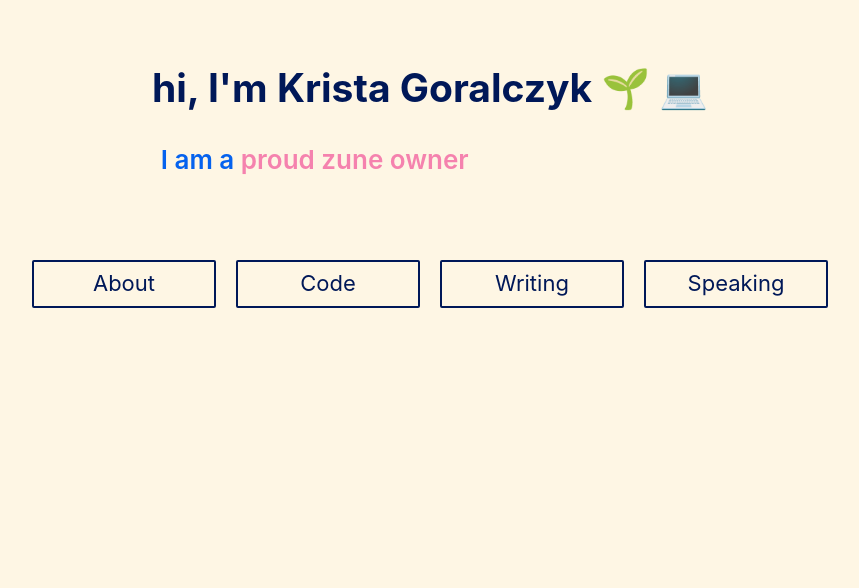
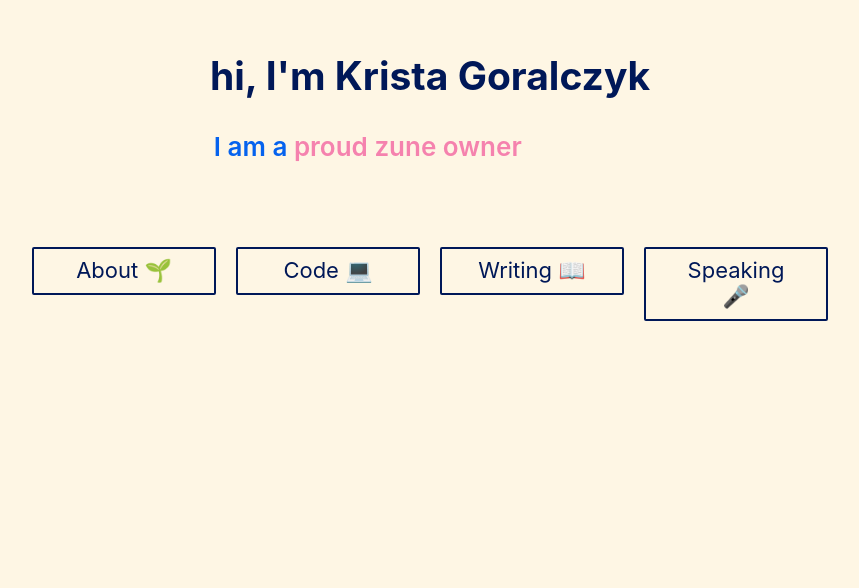
Before and after one commit to kristajg/kg-portfolio-site, a React (Create React App) app: page / in a window 1280 px wide. Shown: the part 212-800 px from the top of the page, without its empty margins (210-1069 px from the left). Built offline with nearby package versions, Linux system fonts and the light colour scheme.

Commit message:
style tweaks

```diff
--- a/src/assets/styles/index.scss
+++ b/src/assets/styles/index.scss
@@ -19,7 +19,7 @@
   font-family: 'PT Serif', serif;
   color: $paragraph;
   font-size: 20px;
-  line-height: 30px;
+  line-height: 32px;
   text-align: left;
 }
 
@@ -48,8 +48,11 @@
     display: block;
     clear: both;
     height: 80px;
-    padding-left: 17%;
+    padding-left: 23.5%;
     color: $bold-blue;
+    @media (max-width: 750px) {
+      padding-left: 15.5%;
+    }
     .subheader-copy-full-text {
       float: left;
       font-weight: 600;
--- a/src/components/Header.js
+++ b/src/components/Header.js
@@ -9,12 +9,11 @@
 
 const copySecondary = [
   'Writer',
-  // 'Speaker',
   'Standard Nerd',
   'Cyclist',
-  'Wannabe Pixel Artist',
+  'Pixel Artist',
   'Dead Mall Series Fan',
-  'Weight Lifter',
+  'Solutions Architect',
   'Proud Zune Owner',
   'Bird Enthusiast (except geese)',
 ];
@@ -60,7 +59,7 @@
         newCopyIndex = currentCopyIndex + 1;
       }
       this.setState({ currentCopyIndex: newCopyIndex });
-    }, 3000);
+    }, 2400);
   }
 
   scrollToContentSection = e => {
@@ -75,7 +74,7 @@
     const { copyList, currentCopyIndex } = this.state;
     return (
       <header className='app-header'>
-        <h2>hi, I'm <span className='name-text'>Krista Goralczyk 🌱 💻</span></h2>
+        <h2>hi, I'm <span className='name-text'>Krista Goralczyk</span></h2>
         <div className='subheader-container'>
           <div className='subheader-copy'>
             <div className='subheader-copy-full-text'>I am a <span className='subheader-copy-dynamic-text' >{copyList[currentCopyIndex]}</span></div>
@@ -83,16 +82,16 @@
           <div className='subheader-button-container'>
             <ul>
               <li>
-                <Button text='About' sectionId='about' onClick={this.scrollToContentSection} />
+                <Button text='About 🌱' sectionId='about' onClick={this.scrollToContentSection} />
               </li>
               <li>
-                <Button text='Code' sectionId='code' onClick={this.scrollToContentSection} />
+                <Button text='Code 💻' sectionId='code' onClick={this.scrollToContentSection} />
               </li>
               <li>
-                <Button text='Writing' sectionId='writing' onClick={this.scrollToContentSection} />
+                <Button text='Writing 📖' sectionId='writing' onClick={this.scrollToContentSection} />
               </li>
               <li>
-                <Button text='Speaking' sectionId='speaking' onClick={this.scrollToContentSection} />
+                <Button text='Speaking 🎤' sectionId='speaking' onClick={this.scrollToContentSection} />
               </li>
             </ul>
           </div>
```
